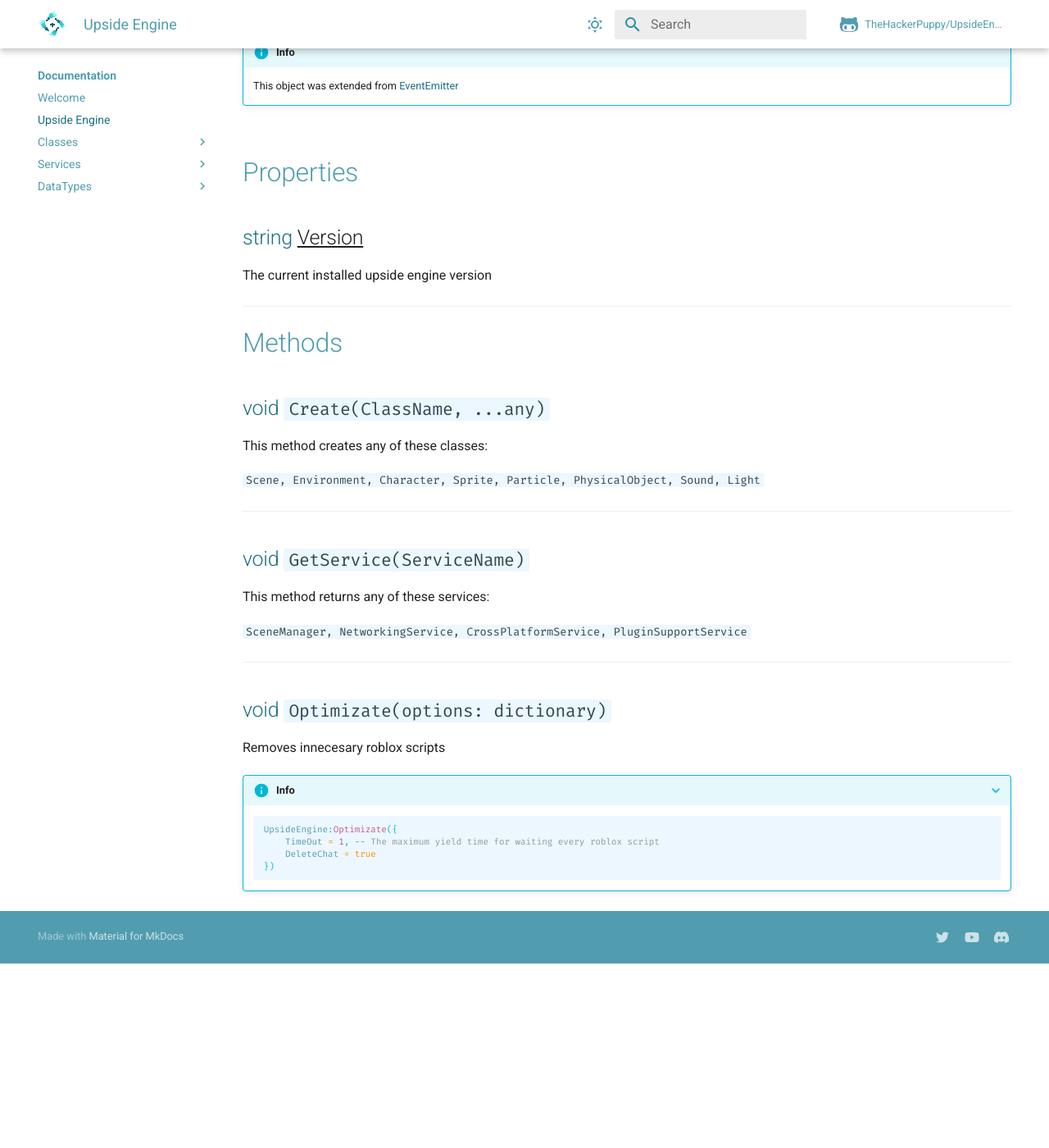
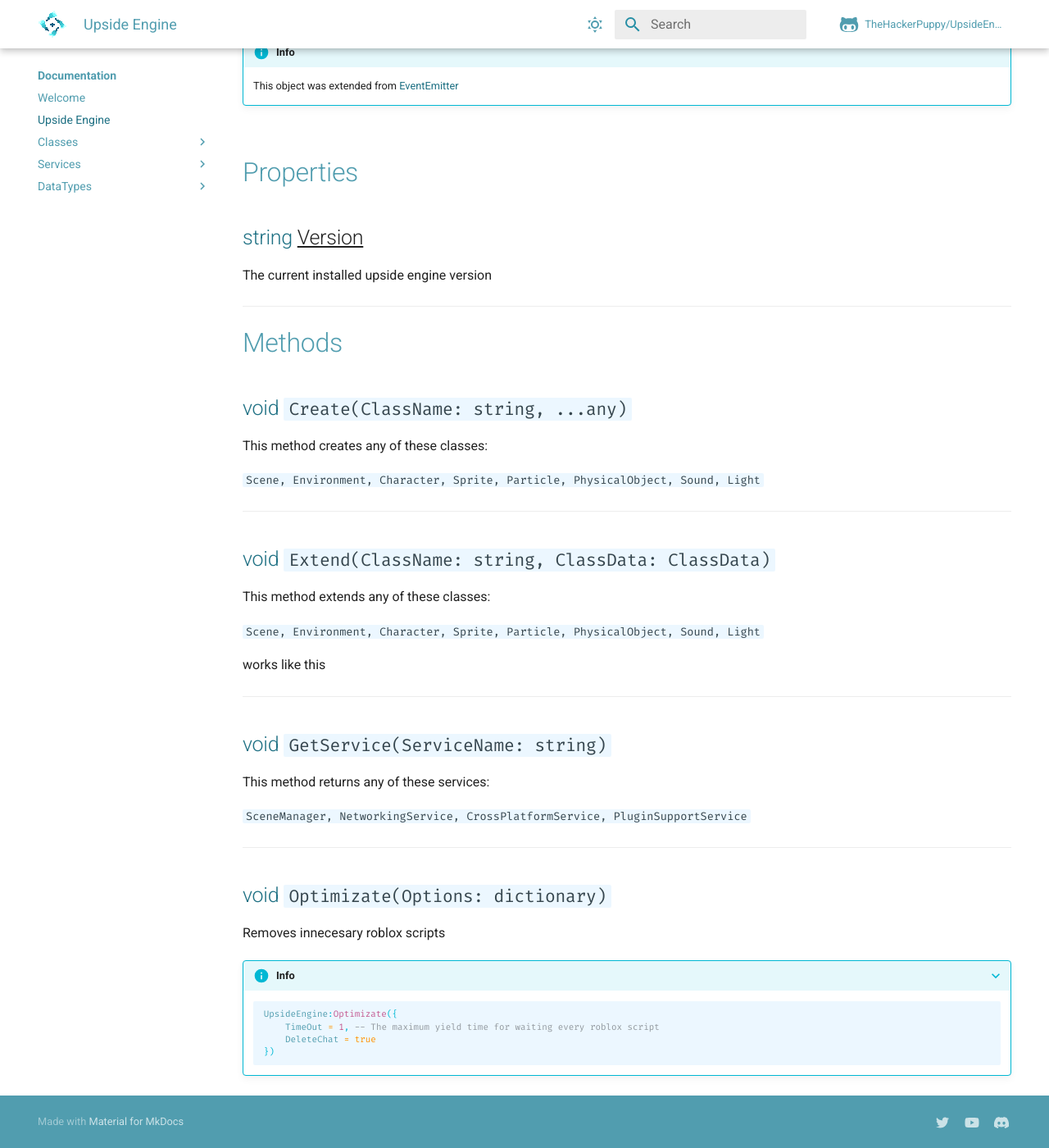
Before and after one commit to notreux/UpsideEngine, an MkDocs documentation site: the page built from docs/documentation/UpsideEngine.md, in a window 1280 px wide and 1400 px high, scrolled down 266 px. Shown: the whole window at 82% size. Built offline with MkDocs 1.6.1 and Material for MkDocs 9.7.7, drawn with Linux system fonts in a browser that asks for light colours; comment, search, counter and statistics services are not loaded; before the commit the page ends 1441 px from its top, so only the background shows below that.

Commit message:
feature: Extend method & ClassData datatype

```diff
--- a/docs/documentation/UpsideEngine.md
+++ b/docs/documentation/UpsideEngine.md
@@ -16,21 +16,29 @@ ___
 
 # Methods
 
-## [void]() `Create(ClassName, ...any)`
+## [void]() `Create(ClassName: string, ...any)`
 This method creates any of these classes:
 
 ` Scene, Environment, Character, Sprite, Particle, PhysicalObject, Sound, Light `
 
 ___
 
-## [void]() `GetService(ServiceName)`
+## [void]() `Extend(ClassName: string, ClassData: ClassData)`
+This method extends any of these classes:
+
+` Scene, Environment, Character, Sprite, Particle, PhysicalObject, Sound, Light `
+
+works like this
+___
+
+## [void]() `GetService(ServiceName: string)`
 This method returns any of these services:
 
 ` SceneManager, NetworkingService, CrossPlatformService, PluginSupportService `
 
 ___
 
-## [void]() `Optimizate(options: dictionary)`
+## [void]() `Optimizate(Options: dictionary)`
 Removes innecesary roblox scripts
 
 ???+ info
```
Also changed, not shown: aftman.toml (added, +7 -0 lines), docs/documentation/datatypes/ClassData.md (added, +16 -0 lines), sourcemap.json (added, +1 -0 lines).
